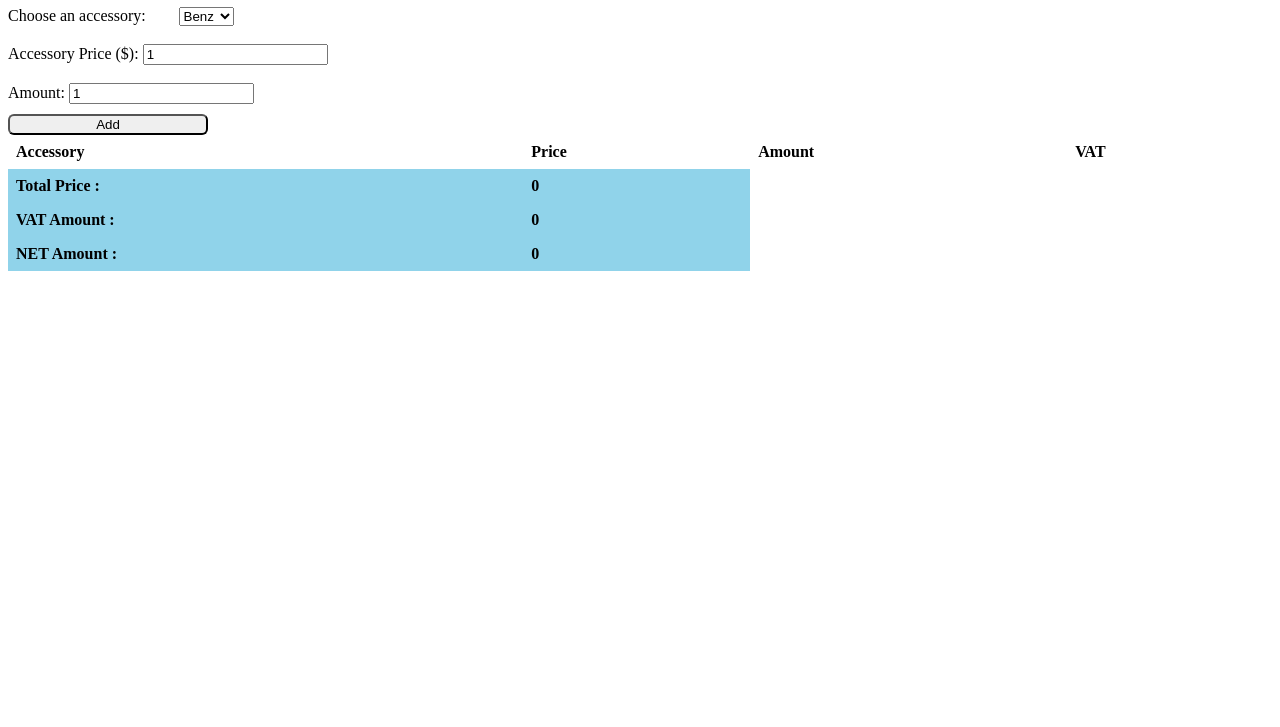
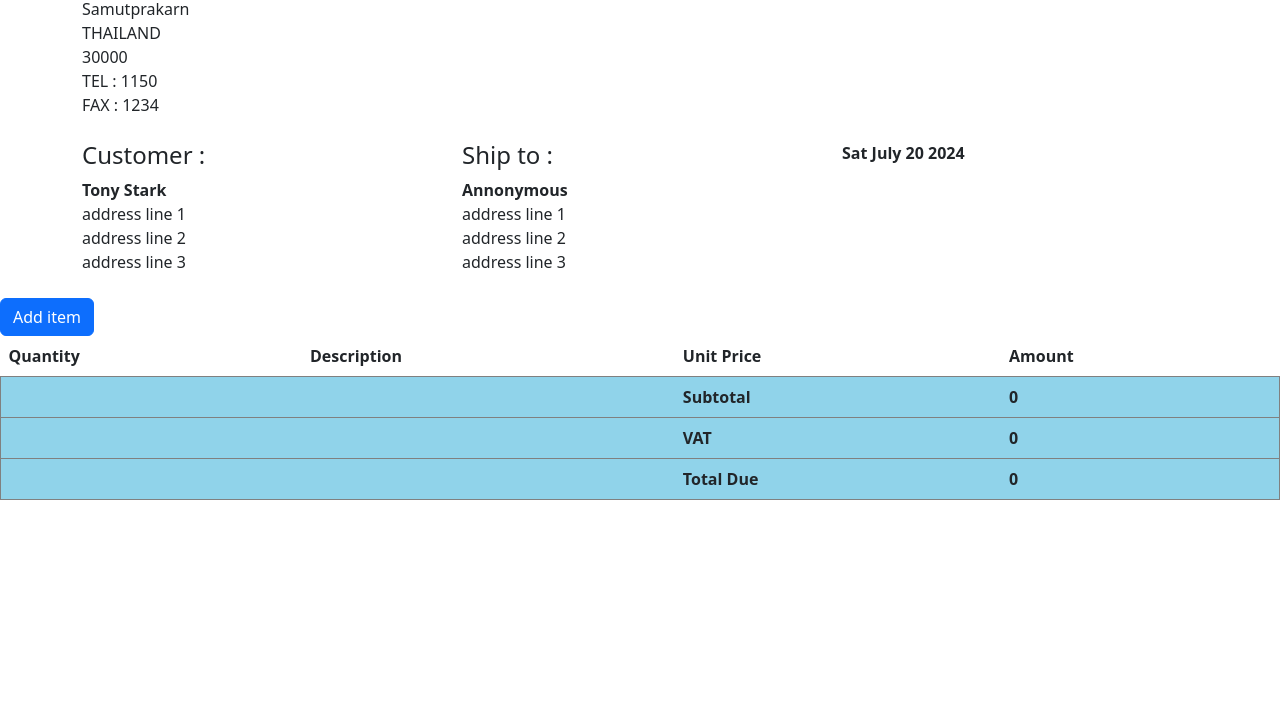
Before and after one commit to emperorzzr/emperorzz.github.io, a plain HTML site: page accessory/index.html in a window 1280 px wide. Shown: the part 73-800 px from the top of the page. Drawn offline with nearby package versions, Linux system fonts and the light colour scheme.

Commit message:
quotation

```diff
--- a/accessory/index.html
+++ b/accessory/index.html
@@ -2,71 +2,190 @@
 <html>
 <head>
     <title>Car accessories</title>
+
+
+    <meta charset="utf-8">
+	<meta name="viewport" content="width=device-width, initial-scale=1">
+	<link href="https://cdn.jsdelivr.net/npm/bootstrap@5.3.3/dist/css/bootstrap.min.css" rel="stylesheet">
+	<script src="https://cdn.jsdelivr.net/npm/bootstrap@5.3.3/dist/js/bootstrap.bundle.min.js"></script>
+
+    <!-- <link rel="stylesheet" href="https://maxcdn.bootstrapcdn.com/bootstrap/3.4.1/css/bootstrap.min.css">
+  	<script src="https://ajax.googleapis.com/ajax/libs/jquery/3.7.1/jquery.min.js"></script>
+  	<script src="https://maxcdn.bootstrapcdn.com/bootstrap/3.4.1/js/bootstrap.min.js"></script> -->
+
+
+
     <link rel="stylesheet" type="text/css" href="Accessories.css">
     <script src="https://code.jquery.com/jquery-3.7.1.js" integrity="sha256-eKhayi8LEQwp4NKxN+CfCh+3qOVUtJn3QNZ0TciWLP4=" crossorigin="anonymous"></script>
 
     <script>
-    	var totalPrice = 0;
+    	var lastest_totalPrice = 0;
         function addItem() {
         	// query
             var selectedAccessory = $('#accessories option:selected').text();
             var price = $('#price-input').val();
-            var amount = $('#amount-input').val();
+            var quantity = $('#amount-input').val();
 
             var newRow = `<tr>
-	            <td>${selectedAccessory}</td>
+            	<td>${quantity}</td>
+	            <td><button onclick="removeItem(this)">x</button> ${selectedAccessory}</td>
 	            <td>${price}</td>
-	            <td>${amount}</td>
-	            <td>${(price * amount * 0.07).toFixed(2)}</td>
+	            <td>${price*quantity}</td>
             </tr>`;
+            // <td>${(price * quantity * 0.07).toFixed(2)}</td>
+
             $('#productList').append(newRow);
 
-            totalPrice += price * amount;
+            lastest_totalPrice += price * quantity;
 
-            $('#totalPrice').text(totalPrice.toFixed(2)).css("font-weight", "bold");
-            $('#vatAmount').text((totalPrice * 0.07).toFixed(2)).css("font-weight", "bold");
-            $('#netAmount').text((totalPrice + (totalPrice * 0.07)).toFixed(2)).css("font-weight", "bold");
+            $('#totalPrice').text(lastest_totalPrice.toFixed(2)).css("font-weight", "bold");
+            $('#vatAmount').text((lastest_totalPrice * 0.07).toFixed(2)).css("font-weight", "bold");
+            $('#netAmount').text((lastest_totalPrice + (lastest_totalPrice * 0.07)).toFixed(2)).css("font-weight", "bold");
         }
+        function removeItem(r) {
+		  	var i = r.parentNode.parentNode.rowIndex;
+  			var table = document.getElementById("productList");
+  			var price_before = document.getElementsByTagName("tr")[i].getElementsByTagName("td")[3].innerHTML;
+  			table.deleteRow(i)
+
+  			// var totalPrice_before = $('#totalPrice').text();
+  			var totalPrice = lastest_totalPrice - price_before;
+  			$('#totalPrice').text(totalPrice.toFixed(2)).css("font-weight", "bold");
+  			$('#vatAmount').text((totalPrice * 0.07).toFixed(2)).css("font-weight", "bold");
+  			$('#netAmount').text((totalPrice + (totalPrice * 0.07)).toFixed(2)).css("font-weight", "bold");
+  			lastest_totalPrice -= price_before;
+		}
+		function hideModal() {
+		    var myModal = bootstrap.Modal.getOrCreateInstance(document.getElementById('myModal'));
+			myModal.hide();
+		}
     </script>
 </head>
 <body>
-    <h1>Car accessories</h1>
-    <label for="accessories">Choose an accessory:</label>
-        <select id="accessories">
-            <!-- Accessories and their prices -->
-            <option>Benz</option>
-            <option>Audi</option>
-            <option>BMW</option>
-        </select>
-    <br><br>
-    <label for="price">Accessory Price ($):</label>
-    <input type="number" id="price-input" min="1" value="1">
-    <br><br>
-    <label for="amount">Amount:</label>
-    <input type="number" id="amount-input" min="1" value="1">
-    <br>
-    <button class="add-button" onclick="addItem()">Add</button>
+	<div class="container">
+		<div class="row">
+			<div class="col-sm-4"><h2><b>Car accessories</b></h2></div>
+		</div>
+		<div class="row">
+		  <div class="col-sm-4">Bangsauthong</div>
+		</div>
+		<div class="row">
+		  <div class="col-sm-4">Samutprakarn</div>
+		</div>
+		<div class="row">
+		  <div class="col-sm-4">THAILAND</div>
+		</div>
+		<div class="row">
+		  <div class="col-sm-4">30000</div>
+		</div>
+		<div class="row">
+		  <div class="col-sm-4">TEL : 1150</div>
+		</div>
+		<div class="row">
+		  <div class="col-sm-4">FAX : 1234</div>
+		</div>
+		<br>
+		<div class="row">
+		  <div class="col-sm-4"><h4>Customer :<h4></div>
+		  <div class="col-sm-4"><h4>Ship to :<h4></div>
+		  <div class="col-sm-4"><b>Sat July 20 2024</b></div>
+		</div>
+		<div class="row">
+		  <div class="col-sm-4"><b>Tony Stark</b></div>
+		  <div class="col-sm-4"><b>Annonymous</b></div>
+		  <div class="col-sm-4"></div>
+		</div>
+		<div class="row">
+		  <div class="col-sm-4">address line 1</div>
+		  <div class="col-sm-4">address line 1</div>
+		  <div class="col-sm-4"></div>
+		</div>
+		<div class="row">
+		  <div class="col-sm-4">address line 2</div>
+		  <div class="col-sm-4">address line 2</div>
+		  <div class="col-sm-4"></div>
+		</div>
+		<div class="row">
+		  <div class="col-sm-4">address line 3</div>
+		  <div class="col-sm-4">address line 3</div>
+		  <div class="col-sm-4"></div>
+		</div><br>
+	</div>
+
+
+    <button type="button" class="btn btn-primary" data-bs-toggle="modal" data-bs-target="#myModal">
+	    Add item
+	  </button>
     <table id="productList">
         <tr>
-            <th>Accessory</th>
-            <th>Price</th>
-            <th>Amount</th>
-            <th>VAT</th>
+			<th>Quantity</th>
+            <th>Description</th>
+            <th>Unit Price</th>
+            <th>Amount</th>
+            <!-- <th>VAT</th>  -->
         </tr>
-		<tfoot>
+		<tfoot style="border-width: 0.01px;">
 			<tr>
-				<td><b>Total Price :</b></td>
+				<td></td><td></td>
+				<td><b>Subtotal</b></td>
 				<td id="totalPrice"><b>0</b></td>
 			</tr>
-			<tr>
-				<td><b>VAT Amount :</b></td>
+			<tr style="border-width: 0.01px;">
+				<td></td><td></td>
+				<td><b>VAT</b></td>
 				<td id="vatAmount"><b>0</b></td>
 			</tr>
 			<tr>
-				<td><b>NET Amount :</b></td>
+				<td></td><td></td>
+				<td><b>Total Due</b></td>
 				<td id="netAmount"><b>0</b></td>
 			</tr>
 		</tfoot>
     </table>
+
+
+	<!-- The Modal -->
+	<div class="modal" id="myModal">
+	  <div class="modal-dialog">
+	    <div class="modal-content">
+
+	      <!-- Modal Header -->
+	      <div class="modal-header">
+	        <h4 class="modal-title">Add Car</h4>
+	        <button type="button" class="btn-close" data-bs-dismiss="modal"></button>
+	      </div>
+
+	      <!-- Modal body -->
+	      <div class="modal-body">
+	        <label for="accessories">Choose an accessory:</label>
+	        <select id="accessories">
+	            <option>Benz</option>
+	            <option>Audi</option>
+	            <option>BMW</option>
+				<option>Honda</option>
+				<option>toyota</option>
+				<option>Nissan</option>
+				<option>Tesla</option>
+				<option>Porche</option>
+	        </select>
+		    <br><br>
+		    <label for="price">Accessory Price ($):</label>
+		    <input type="number" id="price-input" min="1" value="1">
+		    <br><br>
+		    <label for="amount">Quantity:</label>
+		    <input type="number" id="amount-input" min="1" value="1">
+		    <br>
+	      </div>
+
+	      <!-- Modal footer -->
+	      <div class="modal-footer">
+	      	<button type="button" class="btn btn-primary" onclick="addItem();hideModal();">Add</button>
+	        <button type="button" class="btn btn-danger" data-bs-dismiss="modal">Close</button>
+	      </div>
+
+	    </div>
+	  </div>
+	</div>
+
 </body>
 </html>
```
